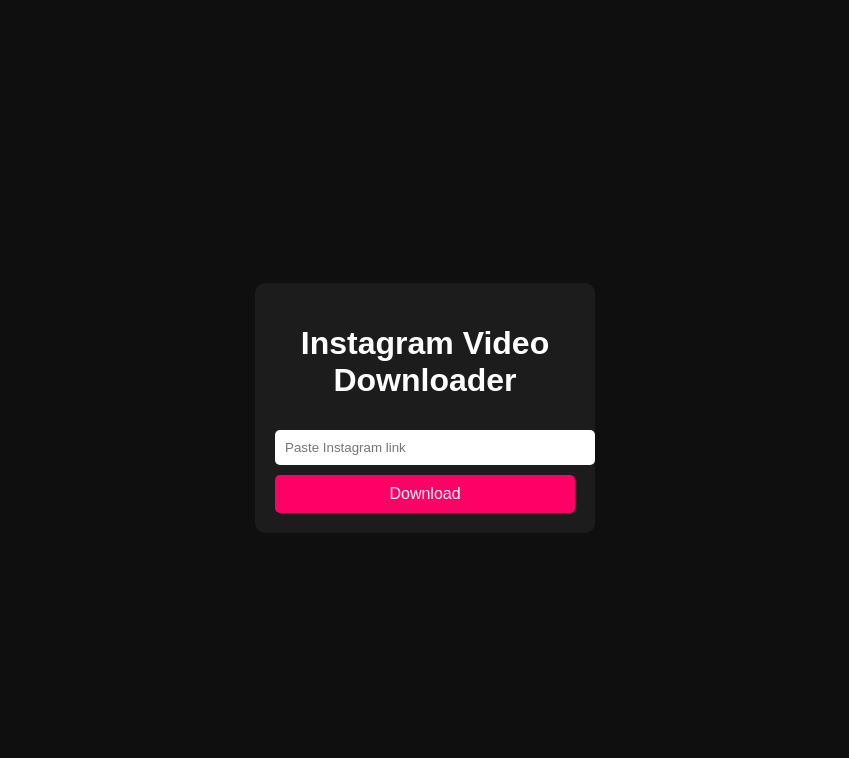
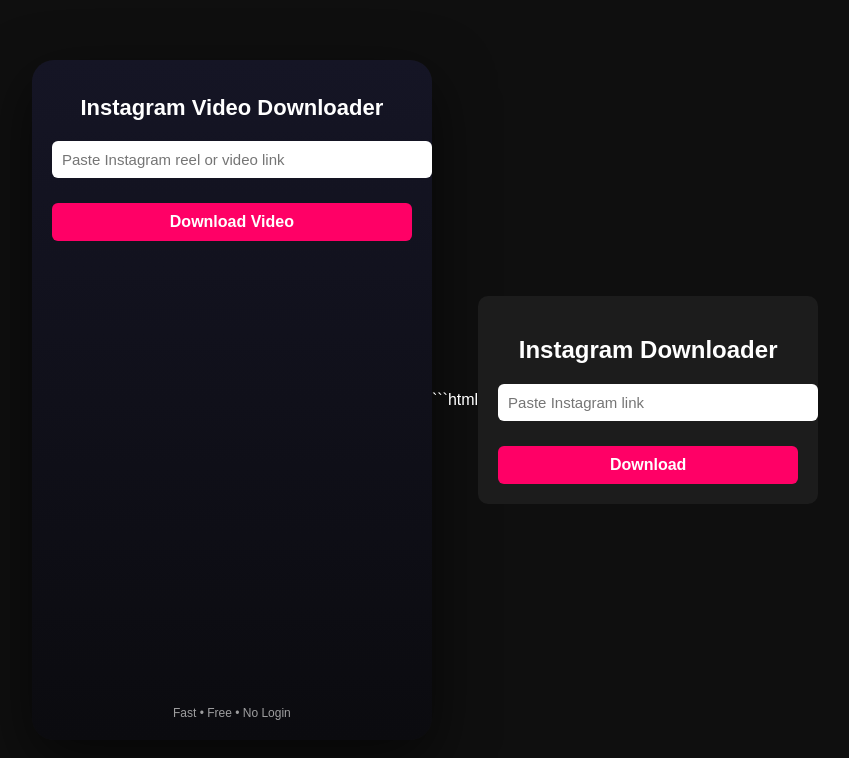
Before and after one commit to salimahmad2/Instagram-video-downloader-, a website: page public/index.html in a window 1280 px wide. Shown: the whole page, without its empty margins (215-1064 px from the left). Drawn offline with Linux system fonts and the light colour scheme.

Commit message:
Refactor index.html for better layout and design
Updated the styling and structure of the HTML for improved layout and user experience.

````diff
--- a/public/index.html
+++ b/public/index.html
@@ -2,47 +2,97 @@
 <html lang="en">
 <head>
 <meta charset="UTF-8">
+<meta name="viewport" content="width=device-width, initial-scale=1.0">
 <title>Instagram Video Downloader</title>
-
-  <meta name="description" content="Free Instagram video downloader. Download reels and videos online.">
-  <meta name="keywords" content="instagram video downloader, instagram reel downloader">
-  <meta name="robots" content="index, follow">
+<meta name="description" content="Fast Instagram video downloader. Download reels in 9:16 format.">
 
 <style>
 body{
-      background:#0f0f0f;
-      color:white;
-      font-family:Arial;
+  margin:0;
+  background:#0b0b0f;
+  font-family:system-ui;
+  color:#fff;
   display:flex;
   justify-content:center;
   align-items:center;
-      height:100vh;
+  min-height:100vh;
 }
-    .box{
-      background:#1c1c1c;
+.app{
+  width:360px; /* 9:16 base */
+  max-width:95vw;
+  aspect-ratio:9/16;
+  background:linear-gradient(180deg,#151525,#0b0b0f);
+  border-radius:22px;
   padding:20px;
-      border-radius:10px;
-      width:300px;
+  box-shadow:0 20px 60px rgba(0,0,0,.6);
+  display:flex;
+  flex-direction:column;
+  justify-content:center;
+}
+h1{
+  font-size:22px;
   text-align:center;
+  margin-bottom:20px;
 }
-    input,button{
-      width:100%;
-      padding:10px;
-      margin-top:10px;
+input{
+  padding:14px;
+  border-radius:12px;
   border:none;
-      border-radius:5px;
+  outline:none;
+  font-size:15px;
 }
 button{
-      background:#ff0066;
-      color:white;
+  margin-top:15px;
+  padding:14px;
+  border-radius:14px;
+  border:none;
+  background:linear-gradient(90deg,#ff005a,#ff4d00);
+  color:#fff;
   font-size:16px;
+  font-weight:600;
+}
+.footer{
+  margin-top:auto;
+  text-align:center;
+  font-size:12px;
+  opacity:.6;
 }
 </style>
 </head>
 <body>
+<div class="app">
+  <h1>Instagram Video Downloader</h1>
+  <input id="url" placeholder="Paste Instagram reel or video link">
+  <button onclick="download()">Download Video</button>
+  <div class="footer">Fast • Free • No Login</div>
+</div>
 
+<script>
+function download(){
+  const u=document.getElementById('url').value.trim();
+  if(!u) return alert('Paste Instagram link');
+  window.location='/download?url='+encodeURIComponent(u);
+}
+</script>
+</body>
+</html>
+```html
+<!DOCTYPE html>
+<html lang="en">
+<head>
+  <meta charset="UTF-8">
+  <meta name="viewport" content="width=device-width, initial-scale=1.0">
+  <title>Instagram Video Downloader</title>
+  <style>
+    body{font-family:Arial;background:#0f0f0f;color:white;display:flex;justify-content:center;align-items:center;height:100vh}
+    .box{background:#1c1c1c;padding:20px;border-radius:10px;width:300px;text-align:center}
+    input{width:100%;padding:10px;border-radius:6px;border:none;margin-bottom:10px}
+    button{padding:10px;width:100%;border:none;border-radius:6px;background:#ff0066;color:white;font-size:16px}
+  </style>
+</head>
+<body>
   <div class="box">
-  <h1>Instagram Video Downloader</h1>
+    <h2>Instagram Downloader</h2>
     <input id="url" placeholder="Paste Instagram link">
     <button onclick="download()">Download</button>
   </div>
@@ -50,10 +100,9 @@
   <script>
     function download(){
       const url = document.getElementById('url').value;
-  if(!url) alert('Paste link');
-  window.location = '/download?url=' + encodeURIComponent(url);
+      if(!url) return alert('Paste link first');
+      window.location = `/download?url=${encodeURIComponent(url)}`;
     }
   </script>
-
 </body>
 </html>
````
Lines whose indentation alone changed are shown as unchanged.
